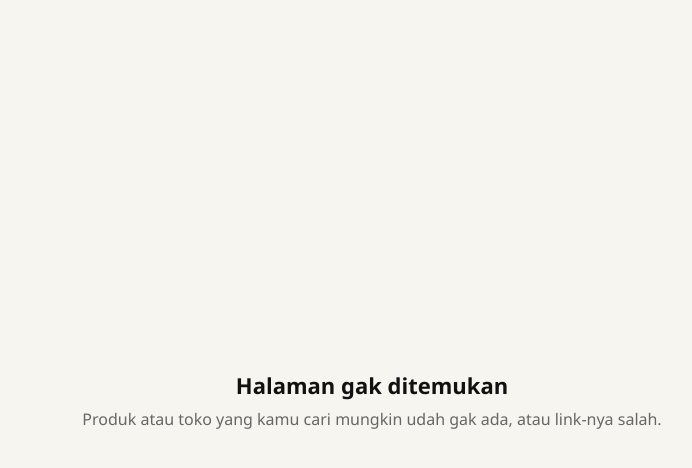
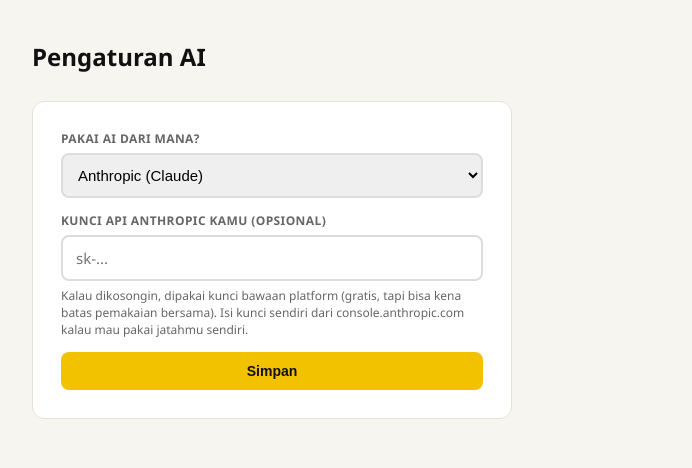
Before and after one commit to yasanegara/xalesid, a Next.js app: page /dashboard/settings/ai in a window 1280 px wide. Before the commit this address had no page. Shown: the top 468 px of the page, without its empty margins (268-960 px from the left). Built offline with nearby package versions, Linux system fonts and the light colour scheme; no server answers.

Commit message:
User bisa pilih provider AI sendiri: Anthropic atau OpenAI, atau matiin

```diff
--- a/app/api/products/generate-copy/route.ts
+++ b/app/api/products/generate-copy/route.ts
@@ -1,18 +1,30 @@
 import { NextRequest, NextResponse } from "next/server";
 import { getCurrentTenant } from "@/lib/current-tenant";
+import { generateWithAI } from "@/lib/ai-providers";
 
 export async function POST(req: NextRequest) {
   const tenant = await getCurrentTenant();
   if (!tenant) return NextResponse.json({ error: "Belum login." }, { status: 401 });
+
+  if (tenant.aiProvider === "none") {
+    return NextResponse.json({ error: "Fitur AI dimatikan buat toko ini. Ubah di Pengaturan AI." }, { status: 400 });
+  }
 
   const { name, hint } = await req.json();
   if (!name) {
     return NextResponse.json({ error: "Nama produk wajib diisi dulu." }, { status: 400 });
   }
 
-  const apiKey = process.env.ANTHROPIC_API_KEY;
+  // Prioritas: kunci API milik tenant sendiri. Kalau kosong dan providernya Anthropic,
+  // boleh pakai kunci punya platform (punya kamu) sebagai fallback.
+  const apiKey =
+    tenant.aiApiKey || (tenant.aiProvider === "anthropic" ? process.env.ANTHROPIC_API_KEY : undefined);
+
   if (!apiKey) {
-    return NextResponse.json({ error: "Fitur AI belum aktif — ANTHROPIC_API_KEY belum diisi di server." }, { status: 500 });
+    return NextResponse.json(
+      { error: `Belum ada kunci API buat ${tenant.aiProvider}. Isi dulu di Pengaturan AI.` },
+      { status: 400 }
+    );
   }
 
   const prompt = `Kamu bantu penjual online bikin deskripsi produk singkat buat landing page jualan.
@@ -23,29 +35,9 @@
 Jangan pakai tanda kutip di jawabanmu. Langsung tulis deskripsinya saja, tanpa basa-basi atau penjelasan tambahan.`;
 
   try {
-    const res = await fetch("https://api.anthropic.com/v1/messages", {
-      method: "POST",
-      headers: {
-        "content-type": "application/json",
-        "x-api-key": apiKey,
-        "anthropic-version": "2023-06-01",
-      },
-      body: JSON.stringify({
-        model: "claude-haiku-4-5-20251001",
-        max_tokens: 200,
-        messages: [{ role: "user", content: prompt }],
-      }),
-    });
-
-    if (!res.ok) {
-      const errText = await res.text();
-      return NextResponse.json({ error: "Gagal minta bantuan AI: " + errText }, { status: 502 });
-    }
-
-    const data = await res.json();
-    const description = data.content?.[0]?.text?.trim() || "";
+    const description = await generateWithAI(tenant.aiProvider, apiKey, prompt);
     return NextResponse.json({ description });
   } catch (e) {
-    return NextResponse.json({ error: "Gagal terhubung ke layanan AI." }, { status: 502 });
+    return NextResponse.json({ error: "Gagal minta bantuan AI. Cek lagi kunci API-nya di Pengaturan AI." }, { status: 502 });
   }
 }
--- /dev/null
+++ b/app/api/settings/ai/current/route.ts
@@ -0,0 +1,12 @@
+import { NextResponse } from "next/server";
+import { getCurrentTenant } from "@/lib/current-tenant";
+
+export async function GET() {
+  const tenant = await getCurrentTenant();
+  if (!tenant) return NextResponse.json({ error: "Belum login." }, { status: 401 });
+
+  return NextResponse.json({
+    aiProvider: tenant.aiProvider,
+    hasOwnKey: !!tenant.aiApiKey,
+  });
+}
--- /dev/null
+++ b/app/api/settings/ai/route.ts
@@ -0,0 +1,26 @@
+import { NextRequest, NextResponse } from "next/server";
+import { prisma } from "@/lib/prisma";
+import { getCurrentTenant } from "@/lib/current-tenant";
+
+const ALLOWED = ["anthropic", "openai", "none"];
+
+export async function POST(req: NextRequest) {
+  const tenant = await getCurrentTenant();
+  if (!tenant) return NextResponse.json({ error: "Belum login." }, { status: 401 });
+
+  const { aiProvider, aiApiKey } = await req.json();
+  if (!ALLOWED.includes(aiProvider)) {
+    return NextResponse.json({ error: "Pilihan AI gak valid." }, { status: 400 });
+  }
+
+  await prisma.tenant.update({
+    where: { id: tenant.id },
+    data: {
+      aiProvider,
+      // String kosong dianggap "hapus kunci", biar bisa balik pakai punya platform (khusus anthropic)
+      aiApiKey: aiApiKey ? aiApiKey : null,
+    },
+  });
+
+  return NextResponse.json({ ok: true });
+}
--- a/app/dashboard/page.tsx
+++ b/app/dashboard/page.tsx
@@ -23,6 +23,12 @@
         </a>
       </div>
 
+      <p style={{ marginBottom: 24 }}>
+        <a href="/dashboard/settings/ai" style={{ fontSize: 13, color: "#666" }}>
+          ⚙️ Pengaturan AI
+        </a>
+      </p>
+
       {products.length === 0 ? (
         <div className="empty-state">
           <p>Belum ada produk. Yuk bikin yang pertama.</p>
--- /dev/null
+++ b/app/dashboard/settings/ai/page.tsx
@@ -0,0 +1,107 @@
+"use client";
+
+import { useEffect, useState } from "react";
+
+export default function AISettingsPage() {
+  const [aiProvider, setAiProvider] = useState("anthropic");
+  const [aiApiKey, setAiApiKey] = useState("");
+  const [hasOwnKey, setHasOwnKey] = useState(false);
+  const [loading, setLoading] = useState(true);
+  const [saving, setSaving] = useState(false);
+  const [message, setMessage] = useState("");
+  const [error, setError] = useState("");
+
+  useEffect(() => {
+    fetch("/api/settings/ai/current")
+      .then((r) => r.json())
+      .then((data) => {
+        setAiProvider(data.aiProvider || "anthropic");
+        setHasOwnKey(!!data.hasOwnKey);
+        setLoading(false);
+      })
+      .catch(() => setLoading(false));
+  }, []);
+
+  async function handleSave(e: React.FormEvent) {
+    e.preventDefault();
+    setError("");
+    setMessage("");
+    setSaving(true);
+    try {
+      const res = await fetch("/api/settings/ai", {
+        method: "POST",
+        headers: { "Content-Type": "application/json" },
+        body: JSON.stringify({ aiProvider, aiApiKey }),
+      });
+      const data = await res.json();
+      if (!res.ok) {
+        setError(data.error || "Gagal simpan pengaturan.");
+        return;
+      }
+      setMessage("Tersimpan!");
+      setHasOwnKey(!!aiApiKey);
+      setAiApiKey("");
+    } catch {
+      setError("Gagal terhubung ke server. Coba lagi sebentar.");
+    } finally {
+      setSaving(false);
+    }
+  }
+
+  if (loading) return <div className="page-wrap">Memuat...</div>;
+
+  return (
+    <div className="page-wrap">
+      <div className="page-header">
+        <h1>Pengaturan AI</h1>
+      </div>
+
+      <form onSubmit={handleSave} className="card-form">
+        <div className="auth-field">
+          <label>Pakai AI dari mana?</label>
+          <select
+            value={aiProvider}
+            onChange={(e) => setAiProvider(e.target.value)}
+            style={{ width: "100%", border: "2px solid #ddd", borderRadius: 8, padding: 11, fontSize: 15 }}
+          >
+            <option value="anthropic">Anthropic (Claude)</option>
+            <option value="openai">OpenAI (ChatGPT)</option>
+            <option value="none">Matikan fitur AI</option>
+          </select>
+        </div>
+
+        {aiProvider !== "none" && (
+          <div className="auth-field">
+            <label>
+              Kunci API {aiProvider === "anthropic" ? "Anthropic" : "OpenAI"} kamu
+              {aiProvider === "anthropic" && " (opsional)"}
+            </label>
+            <input
+              type="password"
+              value={aiApiKey}
+              onChange={(e) => setAiApiKey(e.target.value)}
+              placeholder={hasOwnKey ? "Sudah tersimpan — isi ulang kalau mau ganti" : "sk-..."}
+            />
+            {aiProvider === "anthropic" ? (
+              <p style={{ fontSize: 12, color: "#666", marginTop: 6 }}>
+                Kalau dikosongin, dipakai kunci bawaan platform (gratis, tapi bisa kena batas pemakaian bersama).
+                Isi kunci sendiri dari console.anthropic.com kalau mau pakai jatahmu sendiri.
+              </p>
+            ) : (
+              <p style={{ fontSize: 12, color: "#666", marginTop: 6 }}>
+                Wajib diisi — ambil dari platform.openai.com/api-keys. Platform gak nyediain kunci OpenAI gratis.
+              </p>
+            )}
+          </div>
+        )}
+
+        {error && <div className="auth-error">{error}</div>}
+        {message && <p style={{ color: "#1e7a34", fontWeight: 700, marginBottom: 14 }}>{message}</p>}
+
+        <button className="btn-primary" type="submit" disabled={saving} style={{ width: "100%" }}>
+          {saving ? "Menyimpan..." : "Simpan"}
+        </button>
+      </form>
+    </div>
+  );
+}
--- /dev/null
+++ b/lib/ai-providers.ts
@@ -0,0 +1,46 @@
+// Satu fungsi buat 2 penyedia AI beda, biar kode pemanggilnya gak perlu tau bedanya
+
+export async function generateWithAI(provider: string, apiKey: string, prompt: string): Promise<string> {
+  if (provider === "openai") {
+    return generateWithOpenAI(apiKey, prompt);
+  }
+  // default: anthropic
+  return generateWithAnthropic(apiKey, prompt);
+}
+
+async function generateWithAnthropic(apiKey: string, prompt: string): Promise<string> {
+  const res = await fetch("https://api.anthropic.com/v1/messages", {
+    method: "POST",
+    headers: {
+      "content-type": "application/json",
+      "x-api-key": apiKey,
+      "anthropic-version": "2023-06-01",
+    },
+    body: JSON.stringify({
+      model: "claude-haiku-4-5-20251001",
+      max_tokens: 200,
+      messages: [{ role: "user", content: prompt }],
+    }),
+  });
+  if (!res.ok) throw new Error(await res.text());
+  const data = await res.json();
+  return data.content?.[0]?.text?.trim() || "";
+}
+
+async function generateWithOpenAI(apiKey: string, prompt: string): Promise<string> {
+  const res = await fetch("https://api.openai.com/v1/chat/completions", {
+    method: "POST",
+    headers: {
+      "content-type": "application/json",
+      authorization: `Bearer ${apiKey}`,
+    },
+    body: JSON.stringify({
+      model: "gpt-4o-mini",
+      max_tokens: 200,
+      messages: [{ role: "user", content: prompt }],
+    }),
+  });
+  if (!res.ok) throw new Error(await res.text());
+  const data = await res.json();
+  return data.choices?.[0]?.message?.content?.trim() || "";
+}
```
Also changed, not shown: 2 other files (tests, documents, lock files or other folders).
